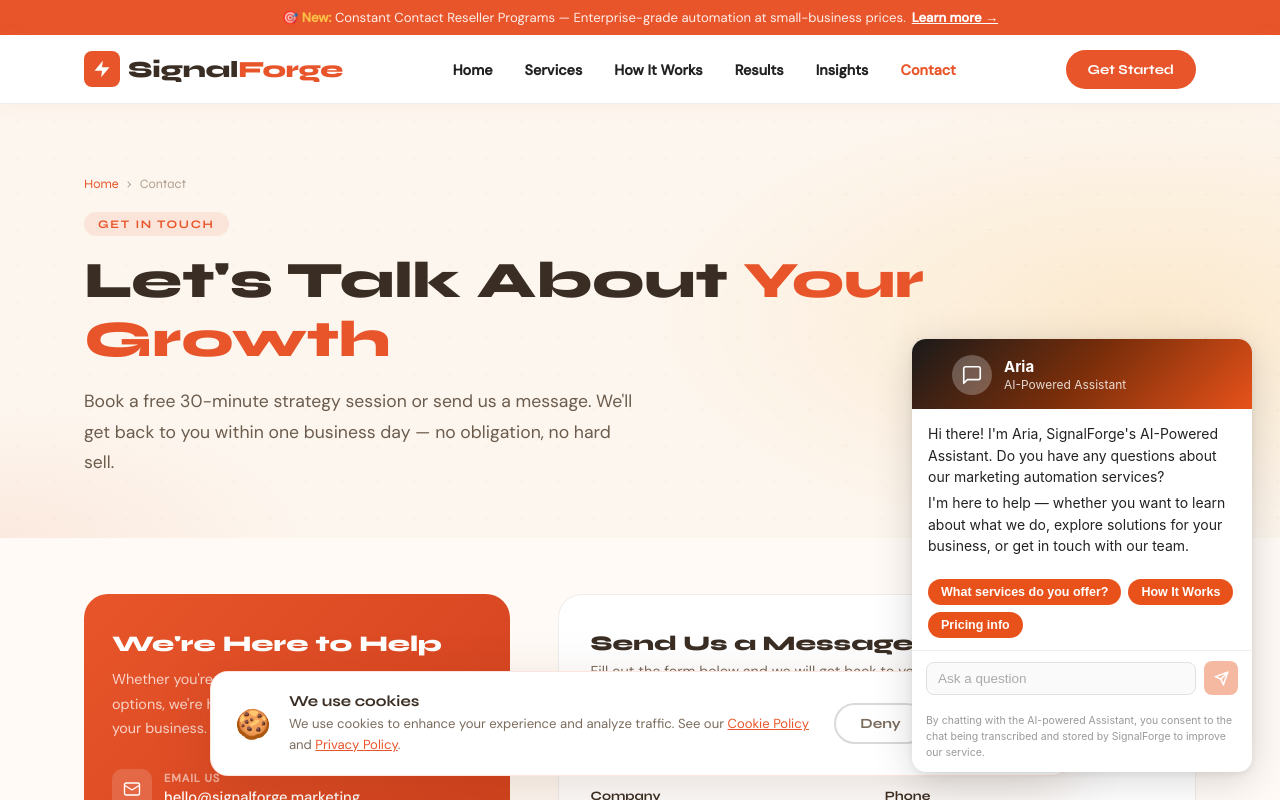
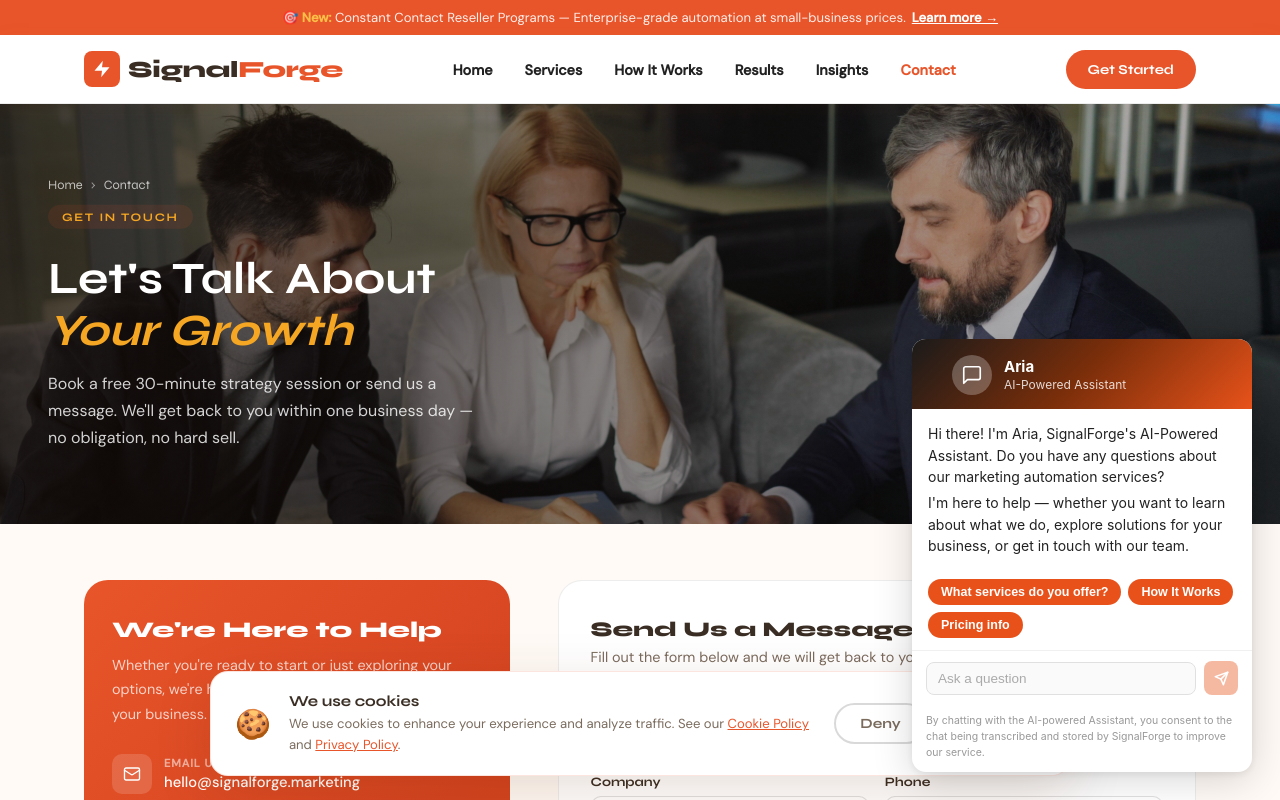
Before and after one commit to halojumper/SignalForge, a Next.js app: page /contact in a window 1280 px wide. Shown: the top 800 px of the page. Built offline with nearby package versions, Linux system fonts and the light colour scheme.

Commit message:
Add image to contact page
Add business meeting hero image to Contact page

```diff
--- a/app/contact/page.tsx
+++ b/app/contact/page.tsx
@@ -1,5 +1,6 @@
 import type { Metadata } from 'next';
 import Link from 'next/link';
+import Image from 'next/image';
 import ContactForm from './ContactForm';
 export const metadata: Metadata = { title: 'Contact' };
 
@@ -56,16 +57,57 @@
     <>
       <style>{`
         .contact-grid { display:grid; grid-template-columns:1fr 1.5fr; gap:48px; align-items:start; }
-        @media(max-width:768px) { .contact-grid { grid-template-columns:1fr; gap:32px; } }
+        .contact-hero-img { position:relative; width:100%; height:420px; overflow:hidden; }
+        .contact-hero-img img { object-fit:cover; object-position:center 30%; }
+        .contact-hero-overlay {
+          position:absolute; inset:0;
+          background:linear-gradient(
+            to right,
+            rgba(20,10,5,0.72) 0%,
+            rgba(20,10,5,0.45) 45%,
+            rgba(20,10,5,0.1) 100%
+          );
+        }
+        .contact-hero-text {
+          position:absolute; top:50%; left:0;
+          transform:translateY(-50%);
+          padding:0 48px;
+          max-width:580px;
+        }
+        @media(max-width:768px) {
+          .contact-grid { grid-template-columns:1fr; gap:32px; }
+          .contact-hero-img { height:280px; }
+          .contact-hero-text { padding:0 24px; max-width:100%; }
+          .contact-hero-text h1 { font-size:1.6rem !important; }
+        }
       `}</style>
 
-      <div className="page-hero"><div className="container page-hero-inner">
-        <div className="breadcrumb"><Link href="/">Home</Link><span>›</span><span>Contact</span></div>
-        <span className="section-label">Get In Touch</span>
-        <h1>Let&apos;s Talk About <em>Your Growth</em></h1>
-        <p>Book a free 30-minute strategy session or send us a message. We&apos;ll get back to you within one business day — no obligation, no hard sell.</p>
-      </div></div>
+      {/* PHOTO HERO */}
+      <div className="contact-hero-img">
+        <Image
+          src="/images/business-meeting.jpg"
+          alt="SignalForge team meeting with clients"
+          fill
+          priority
+        />
+        <div className="contact-hero-overlay" />
+        <div className="contact-hero-text">
+          <div className="breadcrumb" style={{marginBottom:12}}>
+            <Link href="/" style={{color:'rgba(255,255,255,0.7)'}}>Home</Link>
+            <span style={{color:'rgba(255,255,255,0.5)'}}>›</span>
+            <span style={{color:'rgba(255,255,255,0.7)'}}>Contact</span>
+          </div>
+          <span className="section-label" style={{color:'var(--amber)'}}>Get In Touch</span>
+          <h1 style={{color:'var(--white)',fontSize:'clamp(1.8rem,3.5vw,2.8rem)',marginTop:8,marginBottom:14}}>
+            Let&apos;s Talk About <em style={{color:'var(--amber)'}}>Your Growth</em>
+          </h1>
+          <p style={{color:'rgba(255,255,255,0.82)',fontSize:'1rem',lineHeight:1.7,maxWidth:440}}>
+            Book a free 30-minute strategy session or send us a message. We&apos;ll get back to you within one business day — no obligation, no hard sell.
+          </p>
+        </div>
+      </div>
 
+      {/* CONTACT GRID */}
       <section style={{padding:'56px 0 64px',background:'var(--cream)'}}>
         <div className="container">
           <div className="contact-grid">
```
Also changed, not shown: public/images/business-meeting.jpg (added).
